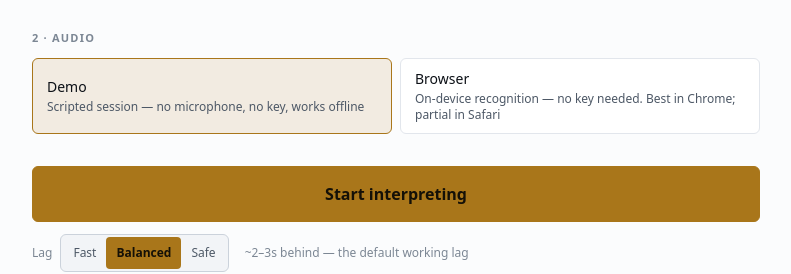
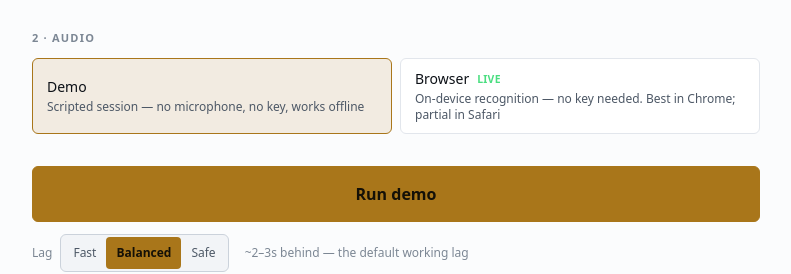
Before and after one commit to club-paradiso/asad, a Next.js app: page / in a window 1280 px wide. Shown: the part 286-560 px from the top of the page, without its empty margins (244-1035 px from the left). Built offline with nearby package versions, Linux system fonts and the light colour scheme; no server answers.

Commit message:
fix(live): start speech from the user gesture

```diff
--- a/src/features/live/StartScreen.tsx
+++ b/src/features/live/StartScreen.tsx
@@ -22,6 +22,7 @@ import { LAG_PROFILES } from "@/interpreter/engine/lag";
 import { Button, Label, Segmented } from "@/components/ui/primitives";
 import type { AppConfig } from "@/app/api/config/route";
 import { LiveConsole } from "./LiveConsole";
+import { useLiveSession } from "./useLiveSession";
 import { SessionSummary } from "@/features/sessions/SessionSummary";
 import { cn } from "@/lib/cn";
 
@@ -32,10 +33,18 @@ export function StartScreen() {
   const [settings, updateSettings] = useLocalStore(settingsStore);
   const [prep] = useLocalStore(prepStore);
   const [source, setSource] = useState<SttProviderId>("demo");
+  const [sourceTouched, setSourceTouched] = useState(false);
   const [config, setConfig] = useState<AppConfig | null>(null);
   const [finished, setFinished] = useState<StoredSession | null>(null);
 
   const browserSttAvailable = useCapability(() => WebSpeechProvider.isSupported());
+
+  const session = useLiveSession({
+    mode: settings.mode,
+    lag: settings.lag,
+    prep,
+    source,
+  });
 
   // Ask the server once what it can actually do, so the launcher never offers
   // a provider that will fail the moment the interpreter presses Start.
@@ -46,13 +55,28 @@ export function StartScreen() {
       .then((value: AppConfig | null) => {
         if (cancelled || !value) return;
         setConfig(value);
-        if (value.stt.cloudAvailable) setSource(value.stt.configured as SttProviderId);
       })
       .catch(() => {});
     return () => {
       cancelled = true;
     };
   }, []);
+
+  // Honour the deployment's configured recogniser, including browser speech.
+  // The old launcher only auto-selected cloud providers, so a deployment with
+  // STT_PROVIDER=webspeech still opened on Demo and looked as if the microphone
+  // did not work. Never override a source the interpreter picked themselves.
+  useEffect(() => {
+    if (!config || sourceTouched || screen !== "start") return;
+    const configured = config.stt.configured as SttProviderId;
+
+    if (configured === "webspeech") {
+      if (browserSttAvailable) setSource("webspeech");
+      return;
+    }
+
+    if (config.stt.cloudAvailable) setSource(configured);
+  }, [browserSttAvailable, config, screen, sourceTouched]);
 
   const sources = useMemo(() => {
     const list: SttProviderId[] = ["demo"];
@@ -70,9 +94,10 @@ export function StartScreen() {
         onSettingsChange={updateSettings}
         prep={prep}
         source={source}
-        onEnd={(session) => {
-          setFinished(session);
-          setScreen(session ? "review" : "start");
+        session={session}
+        onEnd={(stored) => {
+          setFinished(stored);
+          setScreen(stored ? "review" : "start");
         }}
       />
     );
@@ -84,6 +109,15 @@ export function StartScreen() {
 
   const llmDegraded = config ? !config.llm.modelAvailable : false;
   const llmCapacityNote = config && !config.llm.sustainsLiveSermon ? config.llm.capacityNote : null;
+
+  const beginSession = () => {
+    // start() is deliberately invoked inside the button's click handler. The
+    // Web Speech API is permission-sensitive on Safari/iOS and other browsers;
+    // deferring SpeechRecognition.start() to a mounted component effect loses
+    // the transient user activation that came from this tap.
+    setScreen("live");
+    void session.start();
+  };
 
   return (
     <div className="mx-auto flex min-h-[100dvh] w-full max-w-3xl flex-col gap-8 px-5 py-8 sm:py-14">
@@ -107,7 +141,7 @@ export function StartScreen() {
                 onClick={() => updateSettings({ ...settings, mode })}
                 aria-pressed={selected}
                 className={cn(
-                  "rounded-lg border p-4 text-left transition-colors",
+                  "touch-manipulation rounded-lg border p-4 text-left transition-[color,background-color,border-color,transform] active:scale-[0.99]",
                   selected
                     ? "border-[var(--accent)] bg-[var(--accent-dim)]"
                     : "border-[var(--line)] bg-[var(--bg-raised)] hover:border-[var(--line-strong)]",
@@ -138,16 +172,22 @@ export function StartScreen() {
               <button
                 key={id}
                 type="button"
-                onClick={() => setSource(id)}
+                onClick={() => {
+                  setSourceTouched(true);
+                  setSource(id);
+                }}
                 aria-pressed={selected}
                 className={cn(
-                  "min-h-11 flex-1 basis-56 rounded-md border px-3.5 py-2.5 text-left transition-colors",
+                  "touch-manipulation min-h-12 flex-1 basis-56 rounded-md border px-3.5 py-2.5 text-left transition-[color,background-color,border-color,transform] active:scale-[0.99]",
                   selected
                     ? "border-[var(--accent)] bg-[var(--accent-dim)]"
                     : "border-[var(--line)] bg-[var(--bg-raised)] hover:border-[var(--line-strong)]",
                 )}
               >
-                <p className="text-sm font-medium">{info.label}</p>
+                <p className="flex items-center gap-2 text-sm font-medium">
+                  {info.label}
+                  {id !== "demo" && <span className="text-[0.65rem] font-semibold uppercase tracking-wide text-[var(--ok)]">Live</span>}
+                </p>
                 <p className="mt-0.5 text-xs text-[var(--fg-muted)]">{info.detail}</p>
               </button>
             );
@@ -164,8 +204,8 @@ export function StartScreen() {
 
       {/* --- Start --------------------------------------------------------- */}
       <section className="flex flex-col gap-3">
-        <Button tone="primary" size="lg" onClick={() => setScreen("live")} className="w-full">
-          Start interpreting
+        <Button tone="primary" size="lg" onClick={beginSession} className="w-full">
+          {source === "demo" ? "Run demo" : "Start live interpreting"}
         </Button>
 
         <div className="flex flex-wrap items-center gap-x-4 gap-y-2 text-xs text-[var(--fg-dim)]">
@@ -214,7 +254,7 @@ export function StartScreen() {
           with a stranger in front of them. */}
       <Link
         href="/counter"
-        className="rounded-lg border border-[var(--line)] bg-[var(--bg-raised)] p-4 transition-colors hover:border-[var(--line-strong)]"
+        className="touch-manipulation rounded-lg border border-[var(--line)] bg-[var(--bg-raised)] p-4 transition-[color,background-color,border-color,transform] hover:border-[var(--line-strong)] active:scale-[0.99]"
       >
         <p className="text-base font-semibold">현장 응대 · Counter Mode</p>
         <p className="mt-1 text-xs leading-relaxed text-[var(--fg-muted)]">
```
